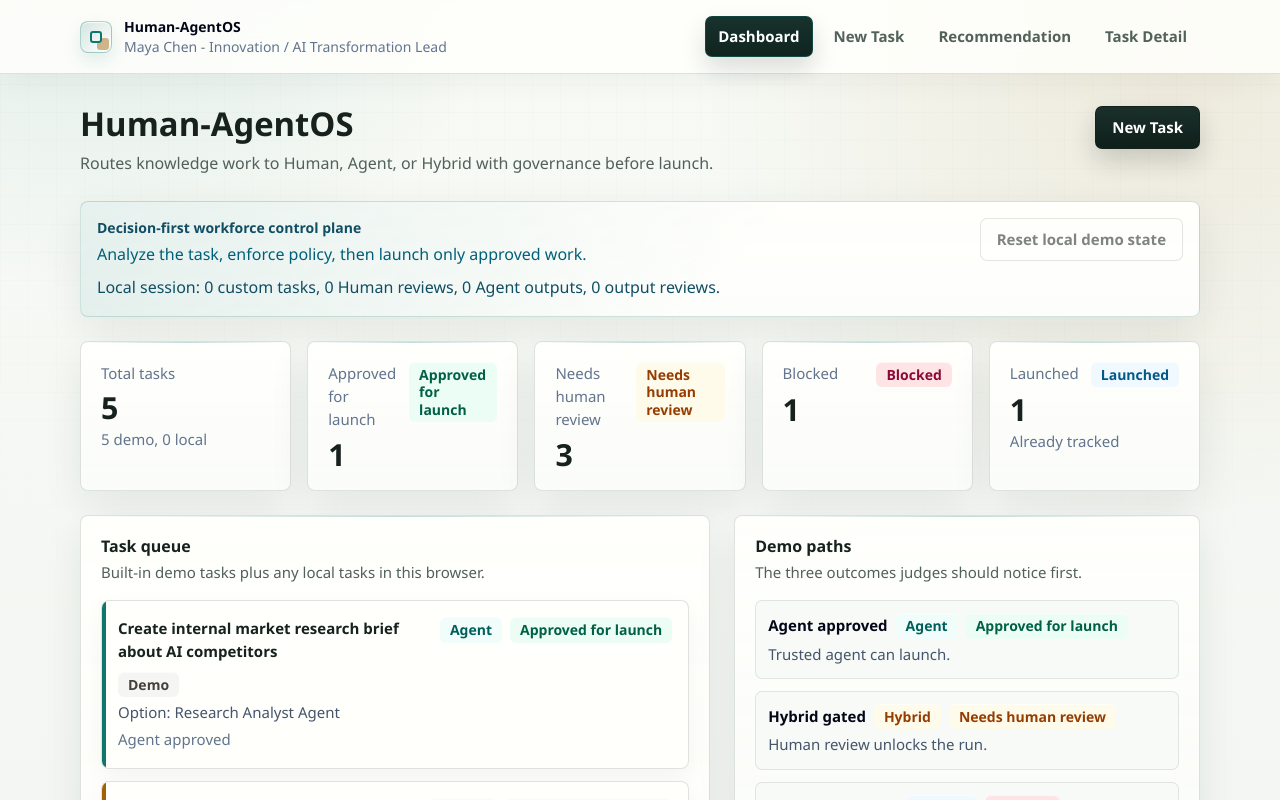
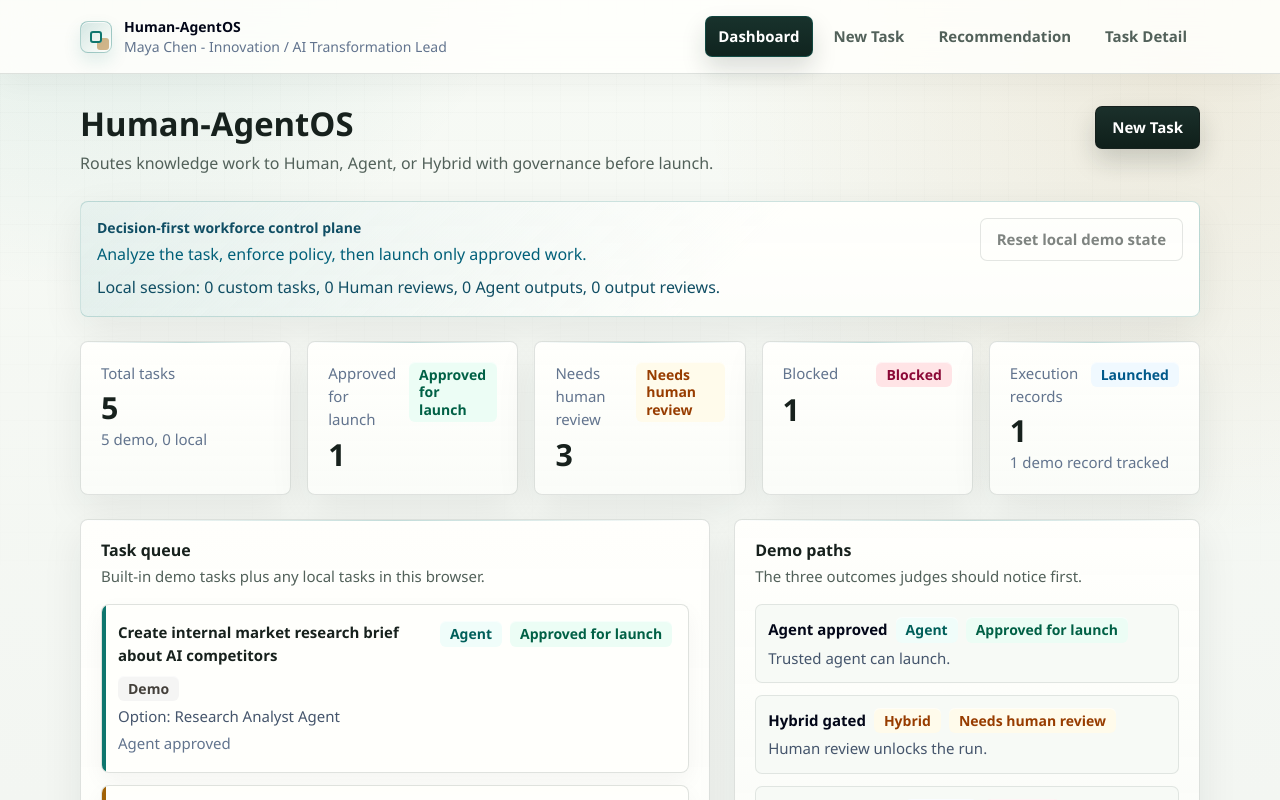
Before and after one commit to PGMDes/AABW_2026, a React (Vite) app in the folder app/: page / in a window 1280 px wide. Shown: the top 800 px of the page. Built offline with nearby package versions, Linux system fonts and the light colour scheme.

Commit message:
Phase 20C3: clarify dashboard execution metric

```diff
--- a/app/src/pages/DashboardPage.jsx
+++ b/app/src/pages/DashboardPage.jsx
@@ -230,9 +230,11 @@ export function DashboardPage({
         />
         <SummaryMetric label="Blocked" value={blockedCount} status="blocked" />
         <SummaryMetric
-          label="Launched"
+          label="Execution records"
           value={launchedCount}
-          hint="Already tracked"
+          hint={`${launchedCount} demo ${
+            launchedCount === 1 ? "record" : "records"
+          } tracked`}
           status="launched"
         />
       </div>
```
